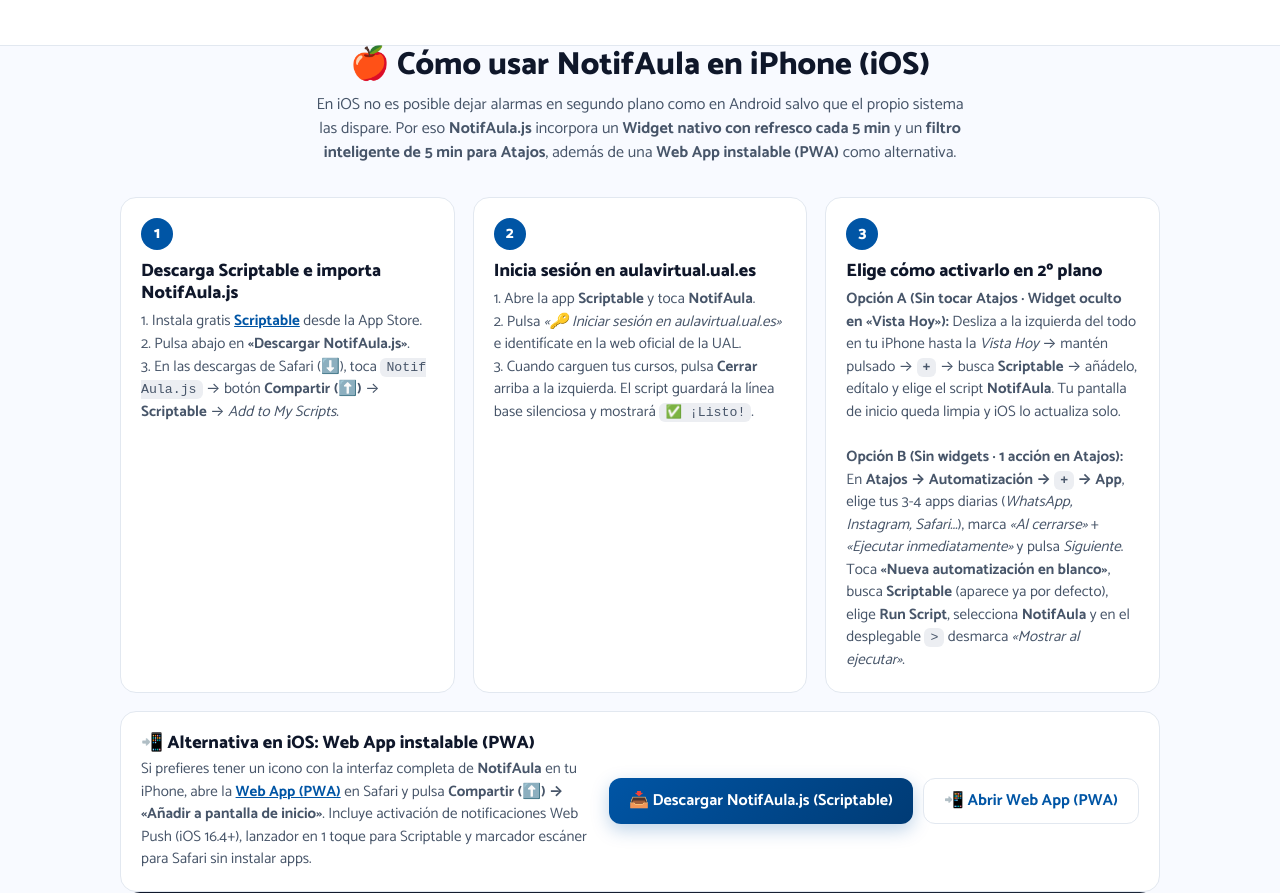
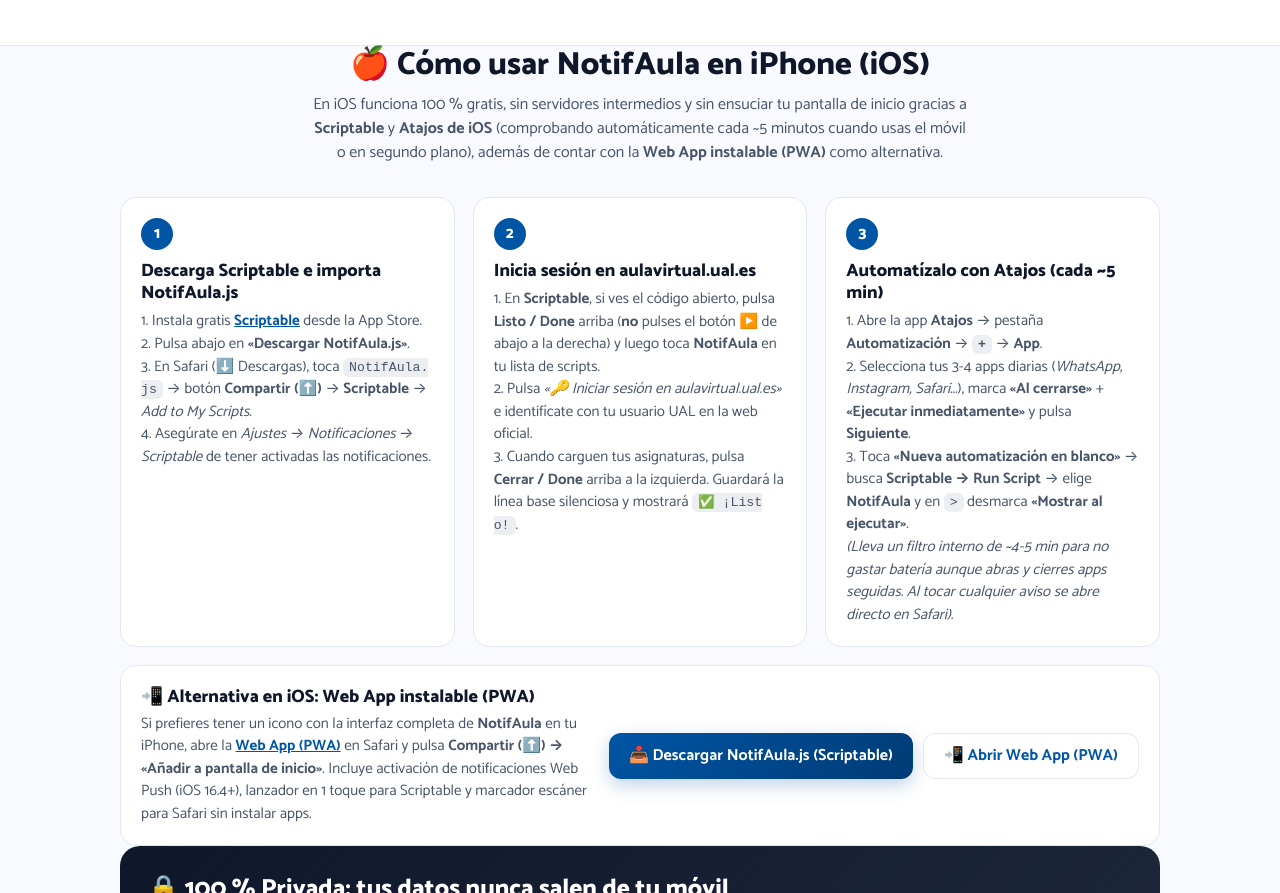
Before and after one commit to pablomartinez16/NotifAula, a plain HTML site: page docs/index.html in a window 1280 px wide. Shown: the part 1611-2504 px from the top of the page. Drawn offline with Linux system fonts and the light colour scheme.

Commit message:
docs(ios): keep Shortcuts-only guide with Listo/Done login instructions

```diff
--- a/docs/index.html
+++ b/docs/index.html
@@ -653,7 +653,7 @@ Hola, podéis entregarlo hasta el viernes a las 23:59...</div>
     <section id="ios" class="container">
       <div class="section-title">
         <h2>🍎 Cómo usar NotifAula en iPhone (iOS)</h2>
-        <p>En iOS no es posible dejar alarmas en segundo plano como en Android salvo que el propio sistema las dispare. Por eso <strong>NotifAula.js</strong> incorpora un <strong>Widget nativo con refresco cada 5 min</strong> y un <strong>filtro inteligente de 5 min para Atajos</strong>, además de una <strong>Web App instalable (PWA)</strong> como alternativa.</p>
+        <p>En iOS funciona 100 % gratis, sin servidores intermedios y sin ensuciar tu pantalla de inicio gracias a <strong>Scriptable</strong> y <strong>Atajos de iOS</strong> (comprobando automáticamente cada ~5 minutos cuando usas el móvil o en segundo plano), además de contar con la <strong>Web App instalable (PWA)</strong> como alternativa.</p>
       </div>
 
       <div class="grid-3">
@@ -663,7 +663,8 @@ Hola, podéis entregarlo hasta el viernes a las 23:59...</div>
           <p>
             1. Instala gratis <a href="https://apps.apple.com/es/app/scriptable/id1405459188" target="_blank" rel="noopener" style="color: var(--ual-blue); font-weight: 700; text-decoration: underline;">Scriptable</a> desde la App Store.<br />
             2. Pulsa abajo en <strong>«Descargar NotifAula.js»</strong>.<br />
-            3. En las descargas de Safari (⬇️), toca <code>NotifAula.js</code> → botón <strong>Compartir (⬆️)</strong> → <strong>Scriptable</strong> → <em>Add to My Scripts</em>.
+            3. En Safari (⬇️ Descargas), toca <code>NotifAula.js</code> → botón <strong>Compartir (⬆️)</strong> → <strong>Scriptable</strong> → <em>Add to My Scripts</em>.<br />
+            4. Asegúrate en <em>Ajustes → Notificaciones → Scriptable</em> de tener activadas las notificaciones.
           </p>
         </div>
 
@@ -671,18 +672,20 @@ Hola, podéis entregarlo hasta el viernes a las 23:59...</div>
           <div class="step-number">2</div>
           <h3>Inicia sesión en aulavirtual.ual.es</h3>
           <p>
-            1. Abre la app <strong>Scriptable</strong> y toca <strong>NotifAula</strong>.<br />
-            2. Pulsa <em>«🔑 Iniciar sesión en aulavirtual.ual.es»</em> e identifícate en la web oficial de la UAL.<br />
-            3. Cuando carguen tus cursos, pulsa <strong>Cerrar</strong> arriba a la izquierda. El script guardará la línea base silenciosa y mostrará <code>✅ ¡Listo!</code>.
+            1. En <strong>Scriptable</strong>, si ves el código abierto, pulsa <strong>Listo / Done</strong> arriba (<strong>no</strong> pulses el botón ▶️ de abajo a la derecha) y luego toca <strong>NotifAula</strong> en tu lista de scripts.<br />
+            2. Pulsa <em>«🔑 Iniciar sesión en aulavirtual.ual.es»</em> e identifícate con tu usuario UAL en la web oficial.<br />
+            3. Cuando carguen tus asignaturas, pulsa <strong>Cerrar / Done</strong> arriba a la izquierda. Guardará la línea base silenciosa y mostrará <code>✅ ¡Listo!</code>.
           </p>
         </div>
 
         <div class="card">
           <div class="step-number">3</div>
-          <h3>Elige cómo activarlo en 2º plano</h3>
+          <h3>Automatízalo con Atajos (cada ~5 min)</h3>
           <p>
-            <strong>Opción A (Sin tocar Atajos · Widget oculto en «Vista Hoy»):</strong> Desliza a la izquierda del todo en tu iPhone hasta la <em>Vista Hoy</em> → mantén pulsado → <strong><code>+</code></strong> → busca <strong>Scriptable</strong> → añádelo, edítalo y elige el script <strong>NotifAula</strong>. Tu pantalla de inicio queda limpia y iOS lo actualiza solo.<br /><br />
-            <strong>Opción B (Sin widgets · 1 acción en Atajos):</strong> En <strong>Atajos → Automatización → <code>+</code> → App</strong>, elige tus 3-4 apps diarias (<em>WhatsApp, Instagram, Safari...</em>), marca <em>«Al cerrarse»</em> + <em>«Ejecutar inmediatamente»</em> y pulsa <em>Siguiente</em>. Toca <strong>«Nueva automatización en blanco»</strong>, busca <strong>Scriptable</strong> (aparece ya por defecto), elige <strong>Run Script</strong>, selecciona <strong>NotifAula</strong> y en el desplegable <code>&gt;</code> desmarca <em>«Mostrar al ejecutar»</em>.
+            1. Abre la app <strong>Atajos</strong> → pestaña <strong>Automatización</strong> → <strong><code>+</code></strong> → <strong>App</strong>.<br />
+            2. Selecciona tus 3-4 apps diarias (<em>WhatsApp, Instagram, Safari...</em>), marca <strong>«Al cerrarse»</strong> + <strong>«Ejecutar inmediatamente»</strong> y pulsa <strong>Siguiente</strong>.<br />
+            3. Toca <strong>«Nueva automatización en blanco»</strong> → busca <strong>Scriptable → Run Script</strong> → elige <strong>NotifAula</strong> y en <code>&gt;</code> desmarca <strong>«Mostrar al ejecutar»</strong>.<br />
+            <em>(Lleva un filtro interno de ~4-5 min para no gastar batería aunque abras y cierres apps seguidas. Al tocar cualquier aviso se abre directo en Safari).</em>
           </p>
         </div>
       </div>
--- a/docs/sw.js
+++ b/docs/sw.js
@@ -1,4 +1,4 @@
-const CACHE_NAME = "notifaula-pwa-v8";
+const CACHE_NAME = "notifaula-pwa-v10";
 const ASSETS = [
   "./pwa.html",
   "./manifest.json",
```
Also changed, not shown: docs/pwa.html (+6 -6 lines), 1 other file.
